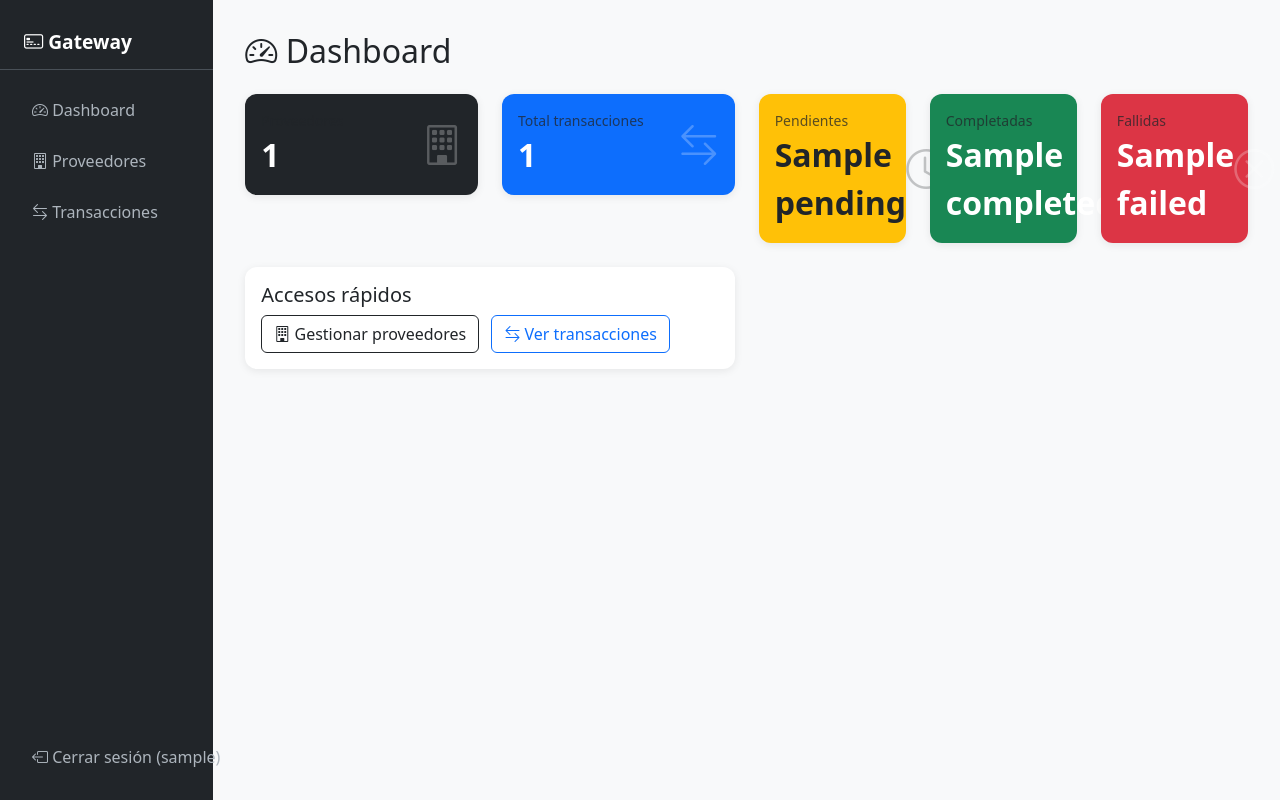
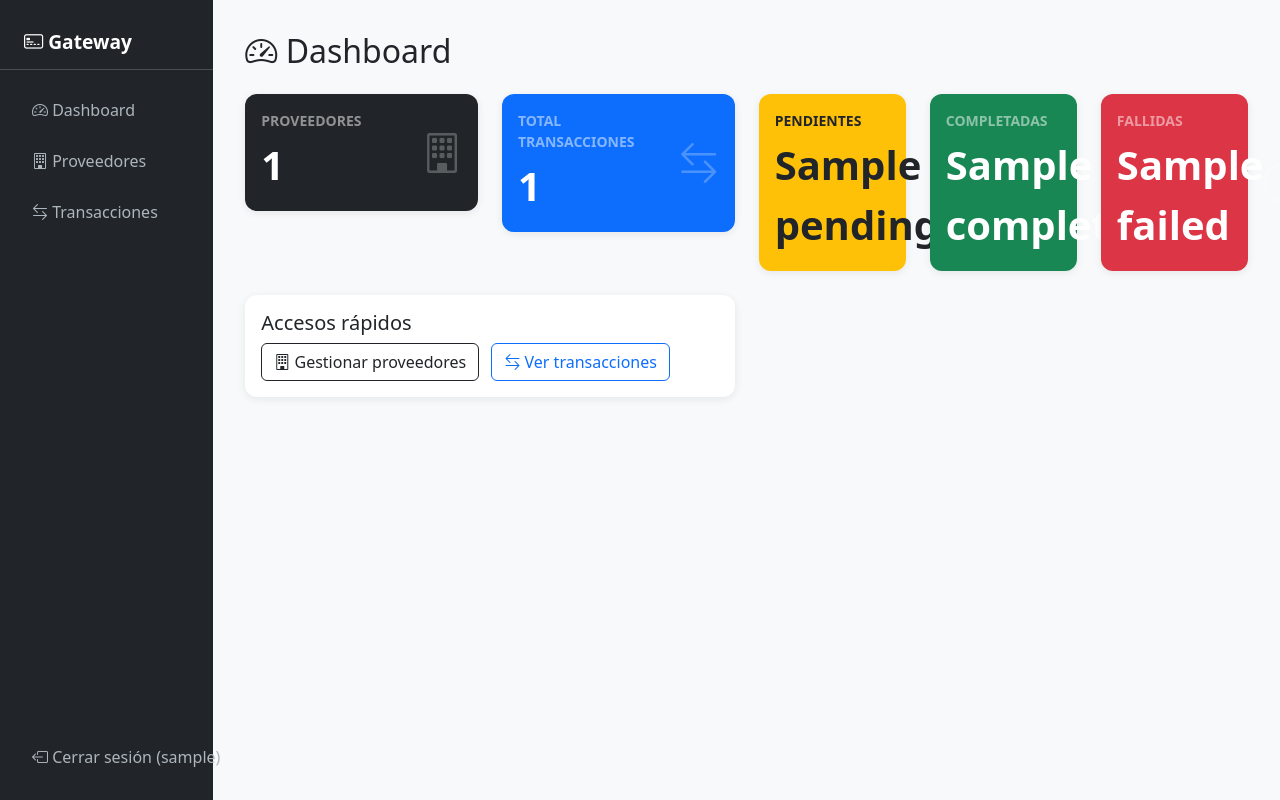
Before and after one commit to SalvaIES/payment-gateway-api, a Django app: template frontend/templates/frontend/dashboard.html in a window 1280 px wide. Run offline with Django 5.2, Linux system fonts and the light colour scheme; the template is opened without the code that fills it: most values are stand-ins (such as "Sample title", 1, 10 or a date in 2020).

Commit message:
fix: mejorar contraste de títulos en el dashboard

```diff
--- a/frontend/templates/frontend/dashboard.html
+++ b/frontend/templates/frontend/dashboard.html
@@ -9,8 +9,8 @@
             <div class="card-body">
                 <div class="d-flex justify-content-between align-items-center">
                     <div>
-                        <div class="text-muted small">Proveedores</div>
-                        <div class="fs-2 fw-bold">{{ stats.total_providers }}</div>
+                        <div class="text-white-50 small fw-bold text-uppercase mb-1">Proveedores</div>
+                        <div class="fs-1 fw-bold">{{ stats.total_providers }}</div>
                     </div>
                     <i class="bi bi-building fs-1 opacity-25"></i>
                 </div>
@@ -22,8 +22,8 @@
             <div class="card-body">
                 <div class="d-flex justify-content-between align-items-center">
                     <div>
-                        <div class="text-muted small">Total transacciones</div>
-                        <div class="fs-2 fw-bold">{{ stats.total_transactions }}</div>
+                        <div class="text-white-50 small fw-bold text-uppercase mb-1">Total transacciones</div>
+                        <div class="fs-1 fw-bold">{{ stats.total_transactions }}</div>
                     </div>
                     <i class="bi bi-arrow-left-right fs-1 opacity-25"></i>
                 </div>
@@ -31,14 +31,14 @@
         </div>
     </div>
     <div class="col-md-2">
-        <div class="card stat-card bg-warning text-dark">
+        <div class="card stat-card bg-warning">
             <div class="card-body">
                 <div class="d-flex justify-content-between align-items-center">
                     <div>
-                        <div class="text-muted small">Pendientes</div>
-                        <div class="fs-2 fw-bold">{{ stats.pending }}</div>
+                        <div class="text-dark small fw-bold text-uppercase mb-1">Pendientes</div>
+                        <div class="fs-1 fw-bold text-dark">{{ stats.pending }}</div>
                     </div>
-                    <i class="bi bi-clock fs-1 opacity-25"></i>
+                    <i class="bi bi-clock fs-1 text-dark opacity-25"></i>
                 </div>
             </div>
         </div>
@@ -48,8 +48,8 @@
             <div class="card-body">
                 <div class="d-flex justify-content-between align-items-center">
                     <div>
-                        <div class="text-muted small">Completadas</div>
-                        <div class="fs-2 fw-bold">{{ stats.completed }}</div>
+                        <div class="text-white-50 small fw-bold text-uppercase mb-1">Completadas</div>
+                        <div class="fs-1 fw-bold">{{ stats.completed }}</div>
                     </div>
                     <i class="bi bi-check-circle fs-1 opacity-25"></i>
                 </div>
@@ -61,8 +61,8 @@
             <div class="card-body">
                 <div class="d-flex justify-content-between align-items-center">
                     <div>
-                        <div class="text-muted small">Fallidas</div>
-                        <div class="fs-2 fw-bold">{{ stats.failed }}</div>
+                        <div class="text-white-50 small fw-bold text-uppercase mb-1">Fallidas</div>
+                        <div class="fs-1 fw-bold">{{ stats.failed }}</div>
                     </div>
                     <i class="bi bi-x-circle fs-1 opacity-25"></i>
                 </div>
```
